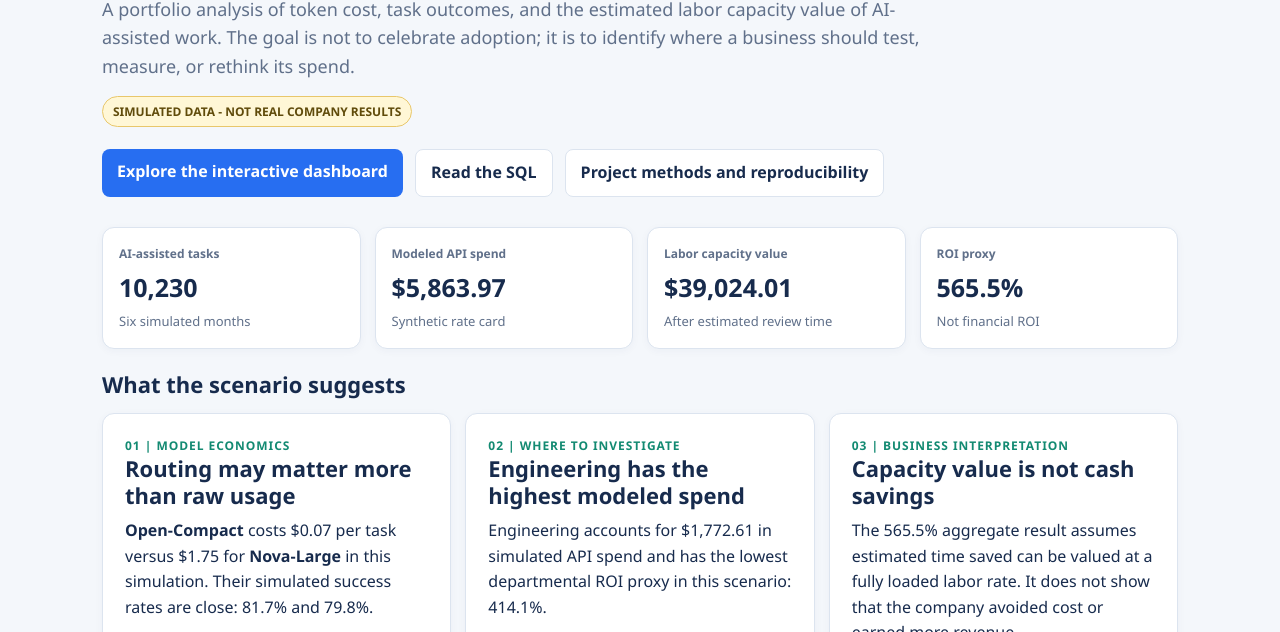
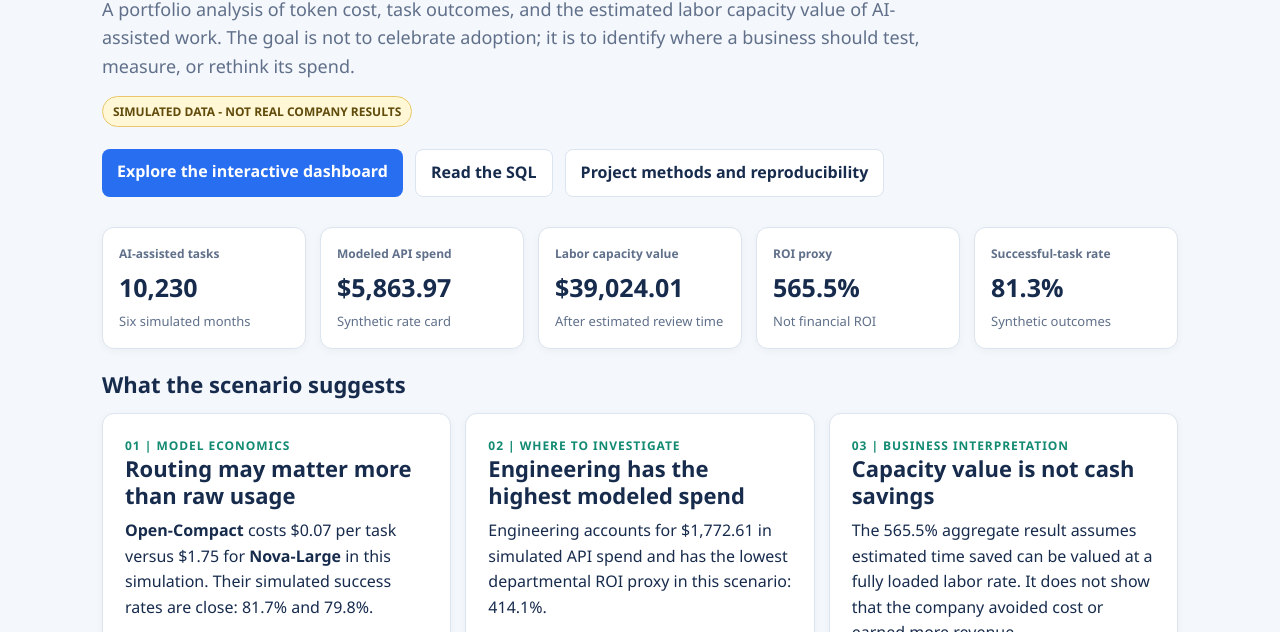
Before and after one commit to Philo-R76/Project-Portfolio, a plain HTML site: page index.html in a window 1280 px wide. Shown: the part 147-779 px from the top of the page. Drawn offline with Linux system fonts and the light colour scheme.

Commit message:
Add task quality to portfolio insight
Co-authored-by: Copilot <223556219+Copilot@users.noreply.github.com>

```diff
--- a/index.html
+++ b/index.html
@@ -13,7 +13,7 @@ h1{font-size:clamp(34px,6vw,58px);line-height:1.04;letter-spacing:-.04em;margin:
 p{margin:0 0 15px}.lede{max-width:820px;color:var(--muted);font-size:18px}
 .badge{display:inline-block;border:1px solid #e8c76b;background:#fff7d6;color:#604b0b;padding:5px 10px;border-radius:20px;font-size:12px;font-weight:700}
 .actions{display:flex;flex-wrap:wrap;gap:12px;margin:22px 0 30px}.button{display:inline-block;padding:10px 15px;border-radius:8px;background:var(--blue);color:#fff;text-decoration:none;font-weight:700}.button.secondary{background:#fff;border:1px solid var(--line);color:var(--ink)}
-.cards{display:grid;grid-template-columns:repeat(4,minmax(0,1fr));gap:14px;margin:22px 0}.card,.panel{background:#fff;border:1px solid var(--line);border-radius:12px;box-shadow:0 2px 8px #18385b0a}.card{padding:16px}.label,.muted{color:var(--muted)}.label{font-size:12px;font-weight:700}.value{font-size:25px;font-weight:750;margin:4px 0}.panel{padding:22px;margin:16px 0}.insights{display:grid;grid-template-columns:repeat(3,minmax(0,1fr));gap:14px;margin-top:16px}.insights .panel{margin:0}.tag{color:var(--teal);font-size:12px;font-weight:700;text-transform:uppercase;letter-spacing:.08em}
+.cards{display:grid;grid-template-columns:repeat(5,minmax(0,1fr));gap:14px;margin:22px 0}.card,.panel{background:#fff;border:1px solid var(--line);border-radius:12px;box-shadow:0 2px 8px #18385b0a}.card{padding:16px}.label,.muted{color:var(--muted)}.label{font-size:12px;font-weight:700}.value{font-size:25px;font-weight:750;margin:4px 0}.panel{padding:22px;margin:16px 0}.insights{display:grid;grid-template-columns:repeat(3,minmax(0,1fr));gap:14px;margin-top:16px}.insights .panel{margin:0}.tag{color:var(--teal);font-size:12px;font-weight:700;text-transform:uppercase;letter-spacing:.08em}
 .caveat{border-left:4px solid var(--blue);background:#f1f6ff;padding:14px 16px;margin:16px 0}.small{font-size:13px;color:var(--muted)}iframe{width:100%;height:1240px;border:1px solid var(--line);border-radius:10px;background:#fff}.footer{border-top:1px solid var(--line);margin-top:30px;padding-top:18px;font-size:13px;color:var(--muted)}
 @media(max-width:850px){.cards{grid-template-columns:repeat(2,1fr)}.insights{grid-template-columns:1fr}}@media(max-width:480px){main{padding:24px 14px 44px}.cards{gap:9px}.card{padding:12px}.value{font-size:21px}.panel{padding:16px}iframe{height:1500px}}
 </style>
@@ -34,6 +34,7 @@ p{margin:0 0 15px}.lede{max-width:820px;color:var(--muted);font-size:18px}
   <div class="card"><div class="label">Modeled API spend</div><div class="value">$5,863.97</div><div class="small">Synthetic rate card</div></div>
   <div class="card"><div class="label">Labor capacity value</div><div class="value">$39,024.01</div><div class="small">After estimated review time</div></div>
   <div class="card"><div class="label">ROI proxy</div><div class="value">565.5%</div><div class="small">Not financial ROI</div></div>
+  <div class="card"><div class="label">Successful-task rate</div><div class="value">81.3%</div><div class="small">Synthetic outcomes</div></div>
 </section>
 <h2>What the scenario suggests</h2>
 <section class="insights" aria-label="Illustrative insights">
```
